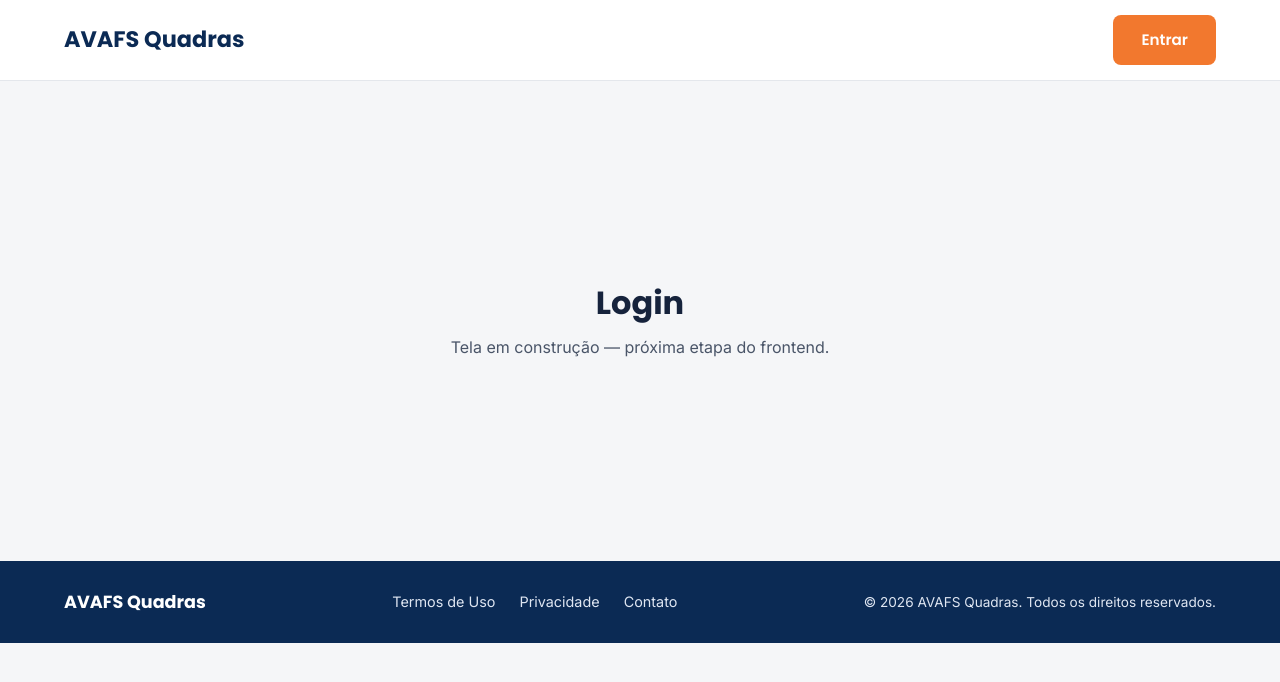
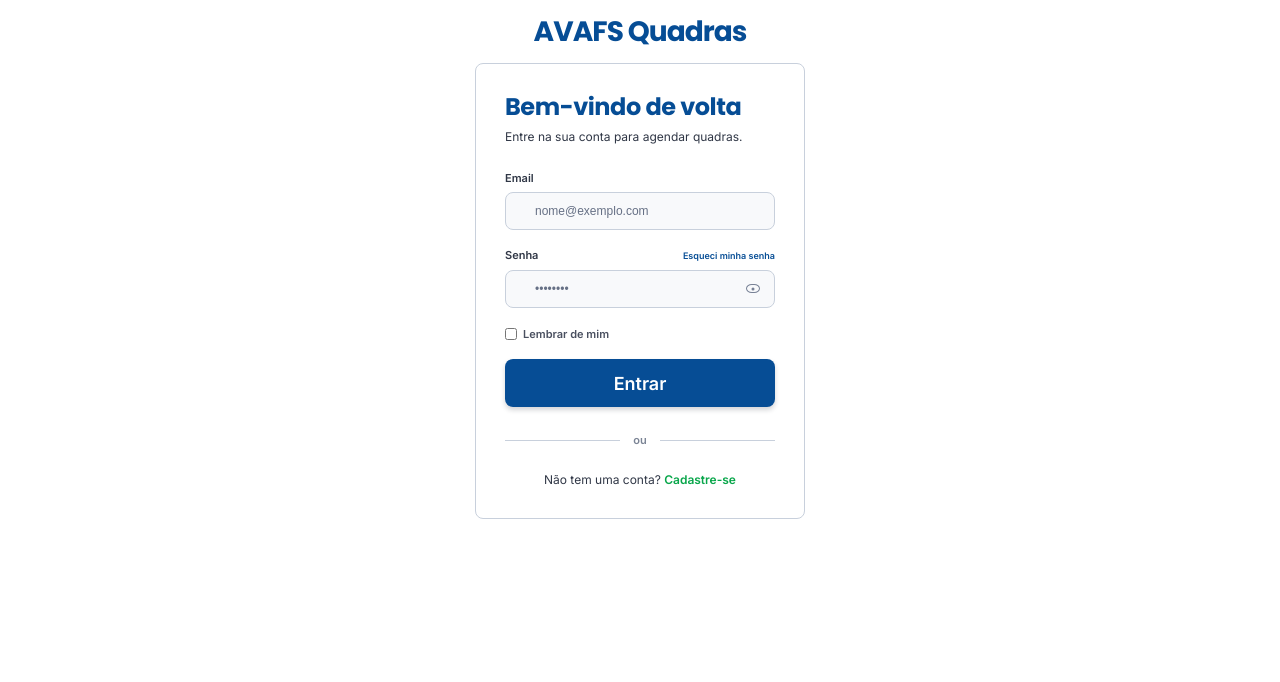
Before and after one commit to Setznagl/AVA-Full-Stack-2026-Group_04_Project, a React (Vite) app in the folder frontend/: page /login in a window 1280 px wide. Shown: the top 682 px of the page. Built offline with nearby package versions, Linux system fonts and the light colour scheme.

Commit message:
feat: adiciona tela de login

```diff
--- a/frontend/src/App.jsx
+++ b/frontend/src/App.jsx
@@ -1,12 +1,13 @@
 import { Routes, Route } from "react-router-dom";
 import LandingPage from "./pages/LandingPage/LandingPage";
+import LoginPage from "./pages/LoginPage/LoginPage";
 import PlaceholderPage from "./pages/PlaceholderPage/PlaceholderPage";
 
 function App() {
   return (
     <Routes>
       <Route path="/" element={<LandingPage />} />
-      <Route path="/login" element={<PlaceholderPage titulo="Login" />} />
+      <Route path="/login" element={<LoginPage />} />
       <Route path="/cadastro" element={<PlaceholderPage titulo="Criar Conta" />} />
       <Route path="/quadras" element={<PlaceholderPage titulo="Quadras" />} />
       <Route path="/reservar" element={<PlaceholderPage titulo="Reservar Horário" />} />
--- /dev/null
+++ b/frontend/src/pages/LoginPage/LoginPage.css
@@ -0,0 +1,268 @@
+.login-page {
+  --login-blue: #064d95;
+  --login-green: #08a64a;
+  --login-text: #303746;
+  --login-border: #c8d0dc;
+  --login-field: #f8f9fb;
+
+  display: grid;
+  min-height: 100vh;
+  min-height: 100svh;
+  padding: 14px 20px;
+  background: #ffffff;
+  color: var(--login-text);
+  place-items: start center;
+}
+
+.login-shell {
+  display: flex;
+  width: 100%;
+  max-width: 330px;
+  flex-direction: column;
+  align-items: center;
+  gap: 13px;
+}
+
+.login-brand {
+  color: var(--login-blue);
+  font-family: var(--font-heading);
+  font-size: 28px;
+  font-weight: 700;
+  line-height: 36px;
+  letter-spacing: -1px;
+}
+
+.login-card {
+  width: 100%;
+  min-height: 442px;
+  padding: 29px;
+  border: 1px solid var(--login-border);
+  border-radius: 8px;
+  background: #ffffff;
+}
+
+.login-header h1 {
+  margin: 0;
+  color: var(--login-blue);
+  font-size: 24px;
+  font-weight: 700;
+  line-height: 1.2;
+  letter-spacing: -0.45px;
+}
+
+.login-header p {
+  margin: 7px 0 24px;
+  color: var(--login-text);
+  font-size: 12px;
+  line-height: 1.4;
+}
+
+.login-form {
+  display: flex;
+  flex-direction: column;
+}
+
+.login-field-group + .login-field-group {
+  margin-top: 17px;
+}
+
+.login-field-group label,
+.login-remember-row {
+  font-size: 11px;
+  font-weight: 600;
+}
+
+.login-field-group > label {
+  display: block;
+  margin-bottom: 6px;
+}
+
+.login-field-group input {
+  width: 100%;
+  height: 38px;
+  padding: 0 29px;
+  border: 1px solid var(--login-border);
+  border-radius: 8px;
+  outline: none;
+  background: var(--login-field);
+  color: var(--login-text);
+  font-size: 12px;
+  transition: border-color 160ms ease, box-shadow 160ms ease;
+}
+
+.login-field-group input::placeholder {
+  color: #667085;
+  opacity: 1;
+}
+
+.login-field-group input:focus {
+  border-color: var(--login-blue);
+  box-shadow: 0 0 0 3px rgba(6, 77, 149, 0.12);
+}
+
+.login-password-row {
+  display: flex;
+  align-items: center;
+  justify-content: space-between;
+  margin-bottom: 6px;
+}
+
+.login-password-row a {
+  color: var(--login-blue);
+  font-size: 9px;
+  font-weight: 700;
+}
+
+.login-password-row a:hover,
+.login-password-row a:focus-visible,
+.login-signup-prompt a:hover,
+.login-signup-prompt a:focus-visible {
+  text-decoration: underline;
+}
+
+.login-password-input {
+  position: relative;
+}
+
+.login-password-input input {
+  padding-right: 46px;
+}
+
+.login-password-toggle {
+  position: absolute;
+  top: 0;
+  right: 0;
+  display: grid;
+  width: 44px;
+  height: 38px;
+  padding: 0;
+  border-radius: 0 8px 8px 0;
+  background: transparent;
+  place-items: center;
+}
+
+.login-password-toggle:focus-visible {
+  outline: 2px solid var(--login-blue);
+  outline-offset: -3px;
+}
+
+.login-eye-icon {
+  position: relative;
+  display: block;
+  width: 14px;
+  height: 9px;
+  border: 1.5px solid #778195;
+  border-radius: 50% / 60%;
+}
+
+.login-eye-icon::after {
+  position: absolute;
+  top: 50%;
+  left: 50%;
+  width: 3px;
+  height: 3px;
+  border-radius: 50%;
+  background: #778195;
+  content: "";
+  transform: translate(-50%, -50%);
+}
+
+.login-remember-row {
+  display: inline-flex;
+  width: fit-content;
+  align-items: center;
+  gap: 6px;
+  margin-top: 18px;
+  color: #4a5060;
+  cursor: pointer;
+}
+
+.login-remember-row input {
+  width: 12px;
+  height: 12px;
+  margin: 0;
+  accent-color: var(--login-blue);
+}
+
+.login-submit-button {
+  width: 100%;
+  height: 48px;
+  margin-top: 17px;
+  border-radius: 8px;
+  background: var(--login-blue);
+  box-shadow: 0 3px 5px rgba(16, 24, 40, 0.18);
+  color: #ffffff;
+  font-size: 18px;
+  font-weight: 700;
+  transition: background-color 160ms ease, transform 160ms ease;
+}
+
+.login-submit-button:hover {
+  background: #043d78;
+}
+
+.login-submit-button:active {
+  transform: translateY(1px);
+}
+
+.login-submit-button:focus-visible {
+  outline: 3px solid rgba(6, 77, 149, 0.3);
+  outline-offset: 2px;
+}
+
+.login-form-message {
+  margin: 10px 0 0;
+  color: var(--login-green);
+  font-size: 10px;
+  font-weight: 600;
+  text-align: center;
+}
+
+.login-divider {
+  display: flex;
+  align-items: center;
+  gap: 13px;
+  margin: 25px 0 22px;
+  color: #7b8495;
+  font-size: 11px;
+  font-weight: 600;
+}
+
+.login-divider::before,
+.login-divider::after {
+  height: 1px;
+  flex: 1;
+  background: var(--login-border);
+  content: "";
+}
+
+.login-signup-prompt {
+  margin: 0;
+  font-size: 12px;
+  text-align: center;
+}
+
+.login-signup-prompt a {
+  color: var(--login-green);
+  font-weight: 700;
+}
+
+@media (max-width: 420px) {
+  .login-page {
+    padding: 12px 16px 24px;
+  }
+
+  .login-card {
+    padding: 26px 22px;
+  }
+}
+
+@media (max-height: 530px) and (min-width: 421px) {
+  .login-page {
+    padding-top: 8px;
+  }
+
+  .login-shell {
+    gap: 7px;
+  }
+}
--- /dev/null
+++ b/frontend/src/pages/LoginPage/LoginPage.jsx
@@ -0,0 +1,104 @@
+import { useState } from "react";
+import { Link } from "react-router-dom";
+import "./LoginPage.css";
+
+function LoginPage() {
+  const [showPassword, setShowPassword] = useState(false);
+  const [message, setMessage] = useState("");
+
+  function handleSubmit(event) {
+    event.preventDefault();
+
+    const form = event.currentTarget;
+    if (!form.checkValidity()) {
+      form.reportValidity();
+      return;
+    }
+
+    setMessage("Dados validados! A autenticação pode ser conectada aqui.");
+  }
+
+  return (
+    <main className="login-page">
+      <div className="login-shell">
+        <Link className="login-brand" to="/" aria-label="Voltar para a página inicial">
+          AVAFS Quadras
+        </Link>
+
+        <section className="login-card" aria-labelledby="login-title">
+          <header className="login-header">
+            <h1 id="login-title">Bem-vindo de volta</h1>
+            <p>Entre na sua conta para agendar quadras.</p>
+          </header>
+
+          <form className="login-form" onSubmit={handleSubmit}>
+            <div className="login-field-group">
+              <label htmlFor="email">Email</label>
+              <input
+                id="email"
+                name="email"
+                type="email"
+                placeholder="nome@exemplo.com"
+                autoComplete="email"
+                required
+              />
+            </div>
+
+            <div className="login-field-group">
+              <div className="login-password-row">
+                <label htmlFor="password">Senha</label>
+                <a href="#recuperar-senha">Esqueci minha senha</a>
+              </div>
+
+              <div className="login-password-input">
+                <input
+                  id="password"
+                  name="password"
+                  type={showPassword ? "text" : "password"}
+                  placeholder="••••••••"
+                  autoComplete="current-password"
+                  minLength="6"
+                  required
+                />
+                <button
+                  className="login-password-toggle"
+                  type="button"
+                  aria-label={showPassword ? "Ocultar senha" : "Mostrar senha"}
+                  aria-pressed={showPassword}
+                  onClick={() => setShowPassword((current) => !current)}
+                >
+                  <span className="login-eye-icon" aria-hidden="true" />
+                </button>
+              </div>
+            </div>
+
+            <label className="login-remember-row">
+              <input name="remember" type="checkbox" />
+              <span>Lembrar de mim</span>
+            </label>
+
+            <button className="login-submit-button" type="submit">
+              Entrar
+            </button>
+
+            {message && (
+              <p className="login-form-message" role="status">
+                {message}
+              </p>
+            )}
+          </form>
+
+          <div className="login-divider" aria-hidden="true">
+            <span>ou</span>
+          </div>
+
+          <p className="login-signup-prompt">
+            Não tem uma conta? <Link to="/cadastro">Cadastre-se</Link>
+          </p>
+        </section>
+      </div>
+    </main>
+  );
+}
+
+export default LoginPage;
```
